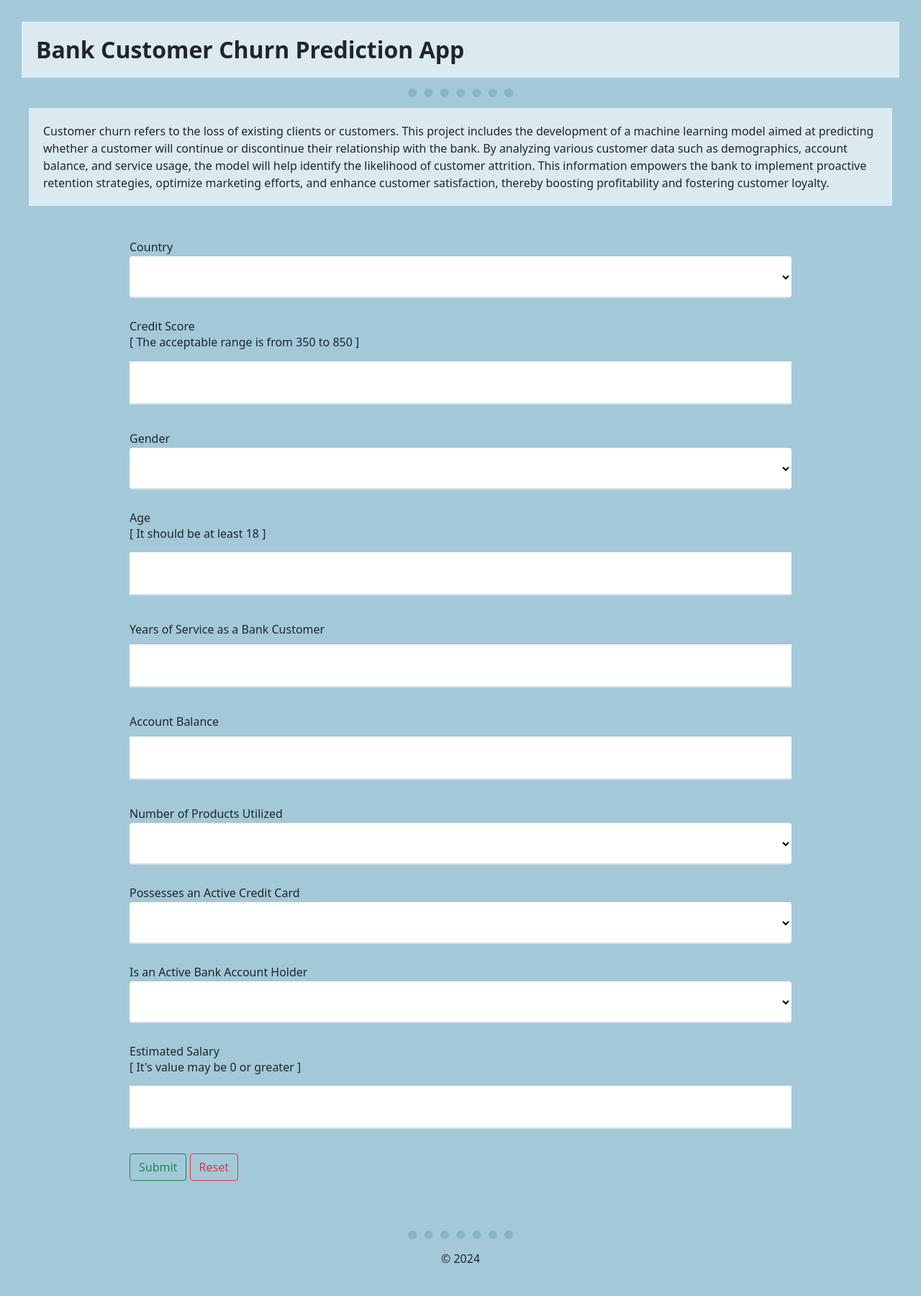
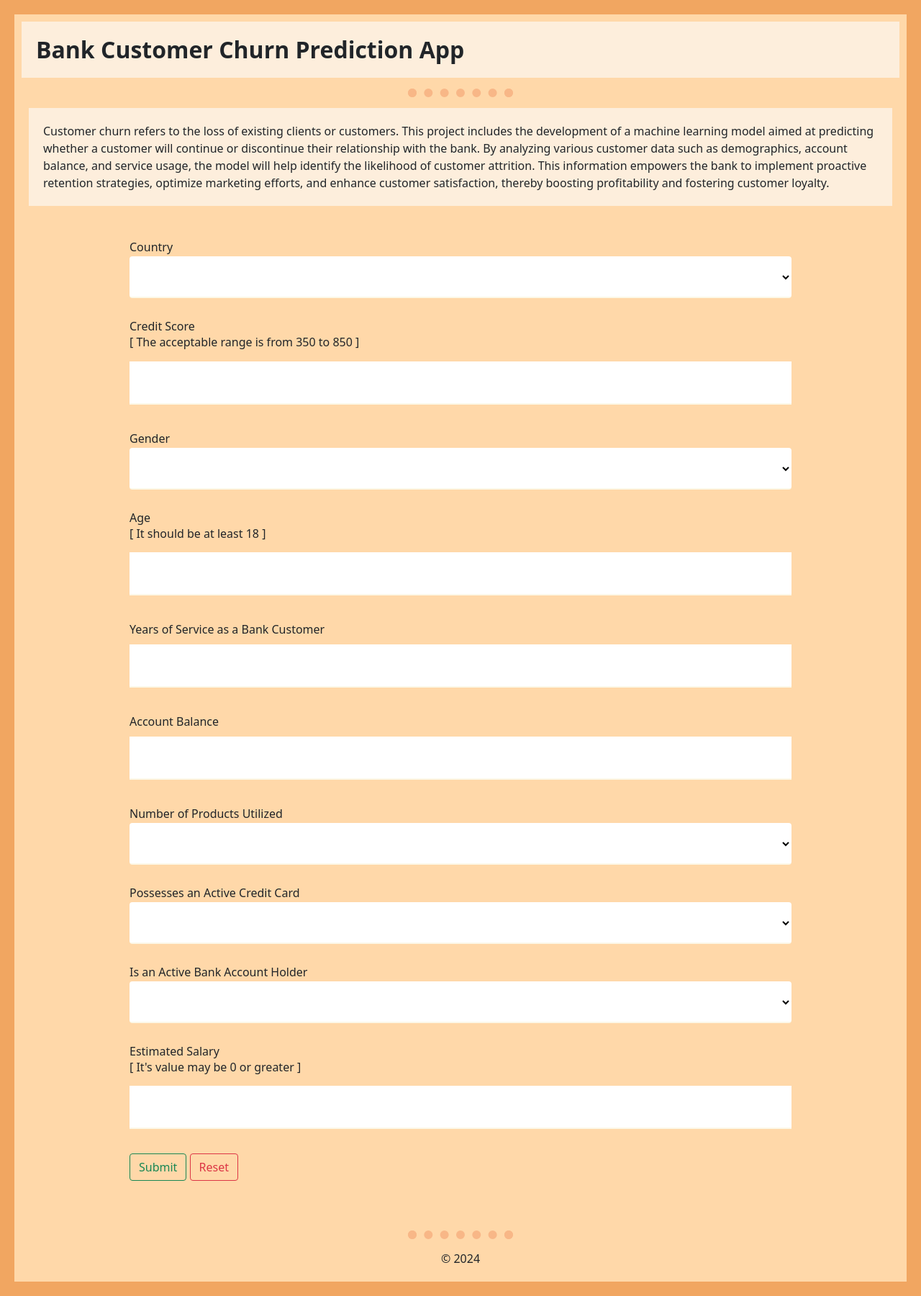
Before and after one commit to NITHINPJ09/Bank-Customer-Churn-Prediction, a Flask app: page / in a window 1280 px wide. Shown: the whole page at 72% size. Run offline with Flask 3, Linux system fonts and the light colour scheme.

Commit message:
Update styles.css

```diff
--- a/static/css/styles.css
+++ b/static/css/styles.css
@@ -1,37 +1,51 @@
-p, h2 {
+p,h2 {
+    /* Just for Debugging */
+    /* border: solid green; */
     padding: 20px;
-    background-color: #DBEAF0;
+    background-color: #FDEEDC;
     margin: auto;
 }
 
-body {
-    background-color: #A3C9D9;
+body{
+    background-color:  #F1A661;
+    /* Just for Debugging */
+    /* border: solid orange; */
     padding: 20px;
 }
 
-div {
+div{
+  /* Just for Debugging */
+  /* border: solid blue; */
     padding: 10px;
-    background-color: #A3C9D9;
+    background-color: #FFD8A9;
 }
 
-hr {
-    border: 12px dotted #3B7791;
-    background-color: #A3C9D9;
-    border-bottom: 0px;
-    width: 12%;
-    margin: 15px auto 5px;
+hr{
+  border: 12px dotted #E45826;
+  background-color: #FFD8A9;
+  border-bottom: 0px;
+  width: 12%;
+  margin: 15px auto 5px;
+
 }
 
-.Result_Pred_Page {
-    background-color: #A3C9D9;
+/* Predict Page body  */
+.Result_Pred_Page{
+  background-color:#FFD8A9;
 }
 
-form {
-    width: 80%;
+
+/* CSS for the Forms */
+
+form{
+    width:80%;
+    /* Just for Debugging */
+    /* border: solid blueviolet; */
     padding: 20px;
+    /* text-align: center; */
     line-height: 26px;
     margin: auto;
-}
+  }
 
 input[type=number] {
     width: 100%;
@@ -39,8 +53,8 @@ input[type=number] {
     margin: 8px 0;
     box-sizing: border-box;
     border: none;
-    border-bottom: 2px solid #D3E1E6;
-}
+    border-bottom: 2px solid #FCF8E8;
+  }
 
 select {
     width: 100%;
@@ -48,7 +62,12 @@ select {
     border: none;
     border-radius: 4px;
     background-color: white;
-    border-bottom: 2px solid #D3E1E6;
+    border: none;
+    border-bottom: 2px solid #FCF8E8;
+  }
+
+.footer{
+  text-align: center;
 }
 
 .footer {
```
